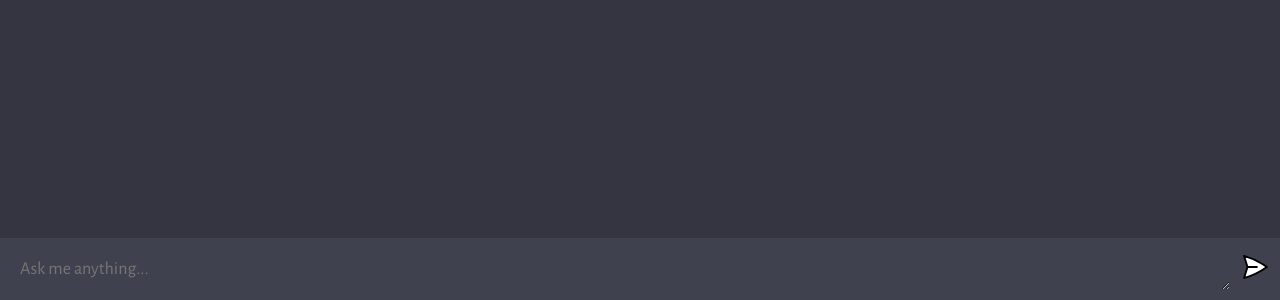
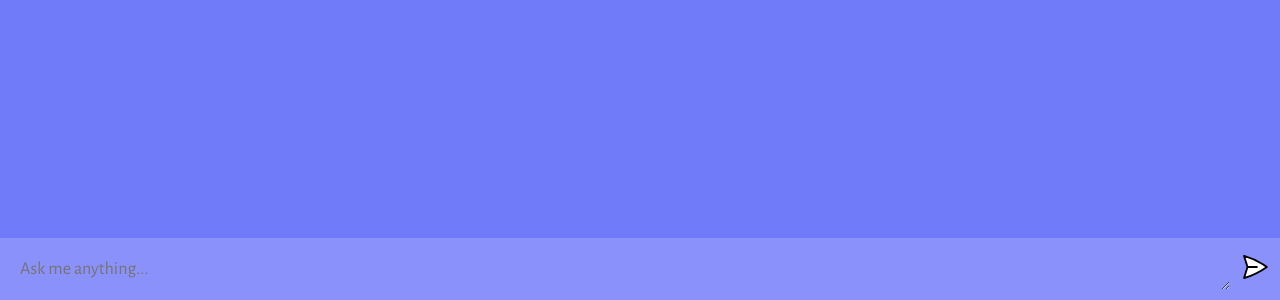
Before and after one commit to baibhav3211/Code-Bot, a website built with Vite: page client/index.html in a window 1280 px wide. Shown: the part 500-800 px from the top of the page. Built offline with nearby package versions, Linux system fonts and the light colour scheme.

Commit message:
changed ui

```diff
--- a/client/style.css
+++ b/client/style.css
@@ -8,13 +8,13 @@
 }
 
 body {
-  background: #343541;
+  background: #6f7bf9;
 }
 
 #app {
   width: 100vw;
   height: 100vh;
-  background: #343541;
+  background: #6f7bf9;
 
   display: flex;
   flex-direction: column;
@@ -50,7 +50,7 @@ body {
 }
 
 .ai {
-  background: #40414F;
+  background: #4b57fe;
 }
 
 .chat {
@@ -117,7 +117,7 @@ form {
   max-width: 1280px;
   margin: 0 auto;
   padding: 10px;
-  background: #40414F;
+  background: #8a91fb;
 
   display: flex;
   flex-direction: row;
```
